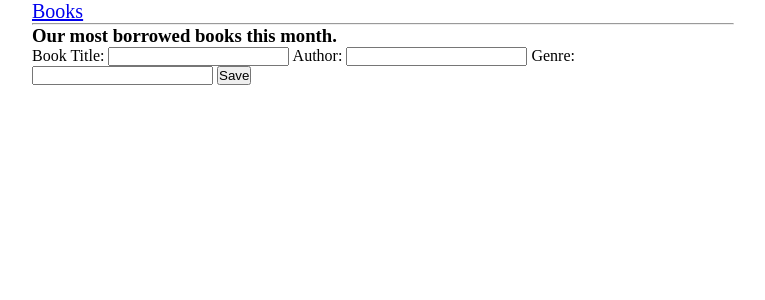
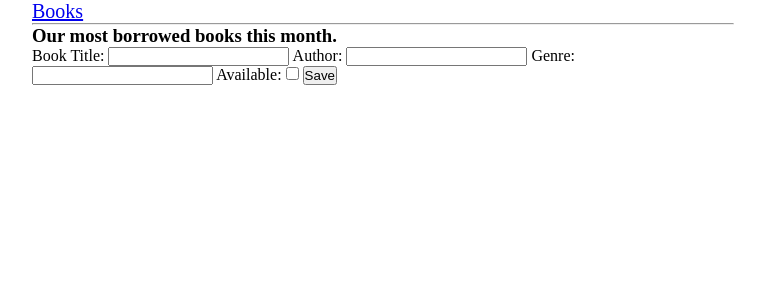
Before and after one commit to xiaowuuu/week3_weekend_hw, a Flask app: template templates/index.jinja in a window 1280 px wide. Shown: the top 300 px of the page, without its empty margins (258-1023 px from the left). Run offline with Flask 3, Linux system fonts and the light colour scheme; the template is opened without the code that fills it, so the values that code supplies are empty.

Commit message:
add remove book, check out a book

```diff
--- a/models/book.py
+++ b/models/book.py
@@ -1,5 +1,6 @@
 class Book:
-    def __init__(self, book_title, author, genre):
+    def __init__(self, book_title, author, genre, checked_out):
         self.book_title = book_title
         self.author = author
         self.genre = genre
+        self.checked_out = checked_out
--- a/templates/index.jinja
+++ b/templates/index.jinja
@@ -6,14 +6,17 @@
     <div class="form"></div>
     <form action="/books" method="POST">
 
-    <label for="book_title" class="form-imput">Book Title: </label>
+    <label for="book_title" class="form-input">Book Title: </label>
     <input type="text" id="book_title" name="book_title">
 
-    <label for="author" class="form-imput">Author: </label>
+    <label for="author" class="form-input">Author: </label>
     <input type="text" id="author" name="author">
 
-    <label for="gengre" class="form-imput">Genre: </label>
+    <label for="gengre" class="form-input">Genre: </label>
     <input type="text" id="genre" name="genre">
+
+    <label for="checked_out" class="form-input">Available: </label>
+    <input type="checkbox" id="checked_out" name="checked_out" value="Yes">
 
     <input class="submit" type="submit" value="Save">
     </form>
@@ -21,5 +24,6 @@
     <h3>{{ book.book_title }}</h3>
     <p><b>Author:</b> {{ book.author }}</p>
     <p><b>Genre:</b> {{ book.genre }}</p>
+    <p><b>Available:</b> {{ book.checked_out }}</p>
     {% endfor %}
 {% endblock content %}
```
Also changed, not shown: controller/book_controller.py (+9 -2 lines), models/book_list.py (+6 -6 lines).
